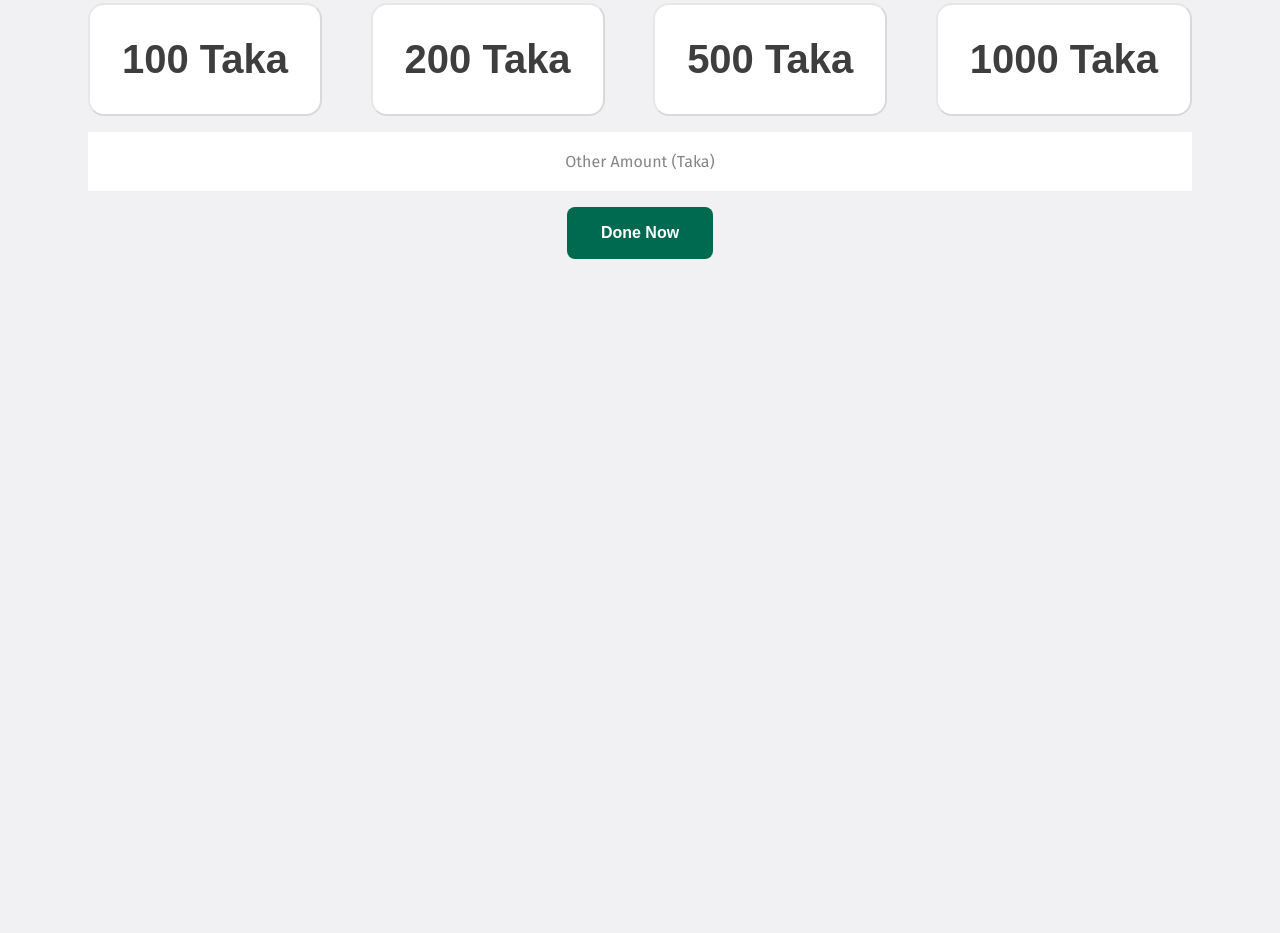
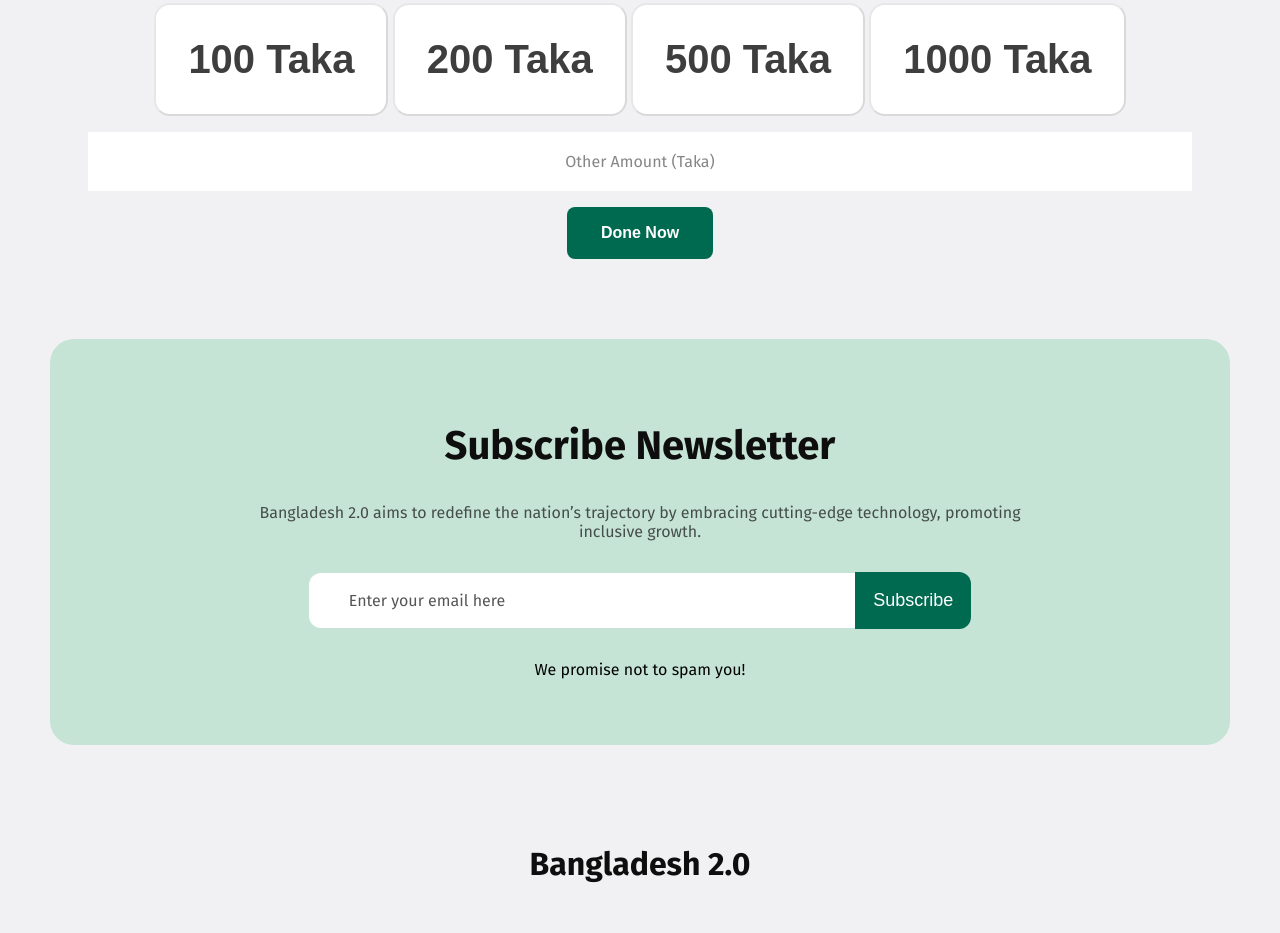
Before and after one commit to KKShain/kay-kay-assignment-1, a plain HTML site: page index.html in a window 1280 px wide. Shown: the part 3000-3933 px from the top of the page. Before the commit the page ends 3339 px from the top, so only its background shows below. Drawn offline with Linux system fonts and the light colour scheme.

Commit message:
added newsletter section

```diff
--- a/index.html
+++ b/index.html
@@ -121,7 +121,21 @@
             <p class="donation-add-amount">Other Amount (Taka)</p>
             <button class="donation-submit-button">Done Now</button>
            </section>
+
+
+           <!-- newsletter section -->
+           <section id="newsletter-section">
+            <h2 class="newsletter-section-title">Subscribe Newsletter</h2>
+            <p class="newsletter-section-subtitle-1">Bangladesh 2.0 aims to redefine the nation’s trajectory by embracing
+                cutting-edge technology, promoting inclusive growth.</p>
+            <div class="subscribe">
+                <p>Enter your email here</p>
+                <button class="newsletter-subscribe-btn">Subscribe</button>
+            </div>
+            <p class="newletter-section-subtitle-2">We promise not to spam you!</p>
+        </section>
     </main>
+    <footer>Bangladesh 2.0</footer>
 
 </body>
 </html>
--- a/styles/styles.css
+++ b/styles/styles.css
@@ -275,7 +275,7 @@
     margin: 80px 0px;
 }
 
-.donattion-btn-cards{
+.donation-btn-cards{
     display: flex;
     justify-content: space-between;
     gap: 24px;
@@ -294,7 +294,7 @@
 .donation-add-amount{
     background-color: rgb(255, 255, 255);
     padding: 20px 0;
-    color: rgba(14, 14, 14, 0.5);\
+    color: rgba(14, 14, 14, 0.5);
 }
 
 .donation-submit-button{
@@ -310,3 +310,60 @@
 .amount-btn:hover{
     background-color: rgb(198, 228, 214);
 }
+
+#newsletter-section{
+    background-color: rgb(198, 228, 214);
+    text-align: center;
+    margin: 50px;
+    padding: 50px 200px;
+    border-radius: 24px;
+}
+
+.newsletter-section-title{
+    color: rgb(14, 14, 14);
+    font-size: 40px;
+    font-weight: 700;
+}
+
+.newsletter-section-subtitle-1{
+    color: rgba(14, 14, 14, 0.7);
+    font-size: 16px;
+    font-weight: 400;
+}
+
+.newsletter-section-subtitle-2{
+    color: rgba(14, 14, 14, 0.7);
+    font-size: 16px;
+    font-weight: 400;
+}
+
+.subscribe{
+    display: flex;
+    align-items: center;
+    justify-content: center;
+}
+
+.subscribe p{
+    background-color: rgb(255, 255, 255);
+    padding: 18px 350px 18px 40px;
+    border-radius: 12px 0px 0px 12px;
+    color: rgba(14, 14, 14, 0.7);
+}
+
+.newsletter-subscribe-btn{
+    background: rgb(0, 106, 80);
+    color: rgb(255, 255, 255);
+    font-size: 18px;
+    font-weight: 500;
+    border: none;
+    padding: 18px;
+    border-radius: 0px 12px 12px 0px;
+}
+
+footer{
+    color: rgb(14, 14, 14);
+    font-size: 32px;
+    font-weight: 700;
+    text-align: center;
+    padding: 50px 100px;
+}
```
